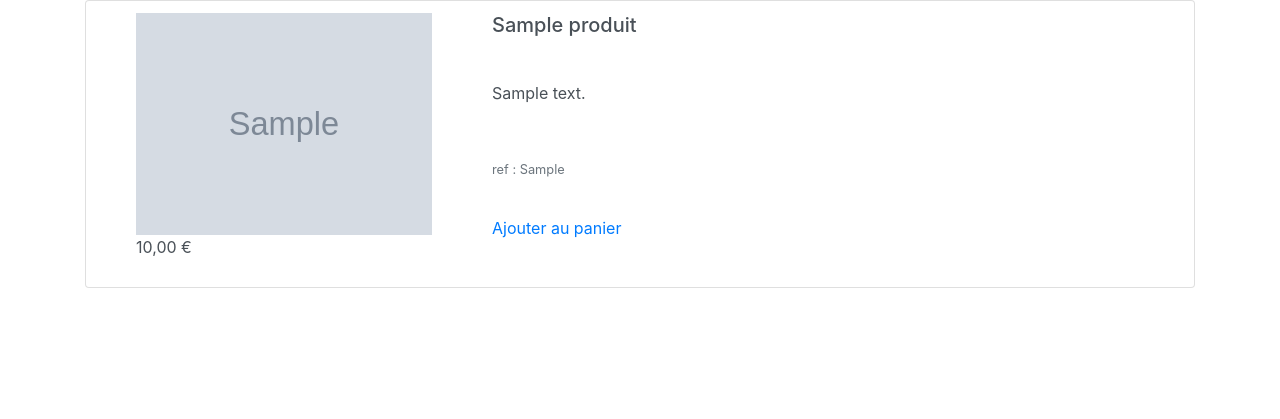
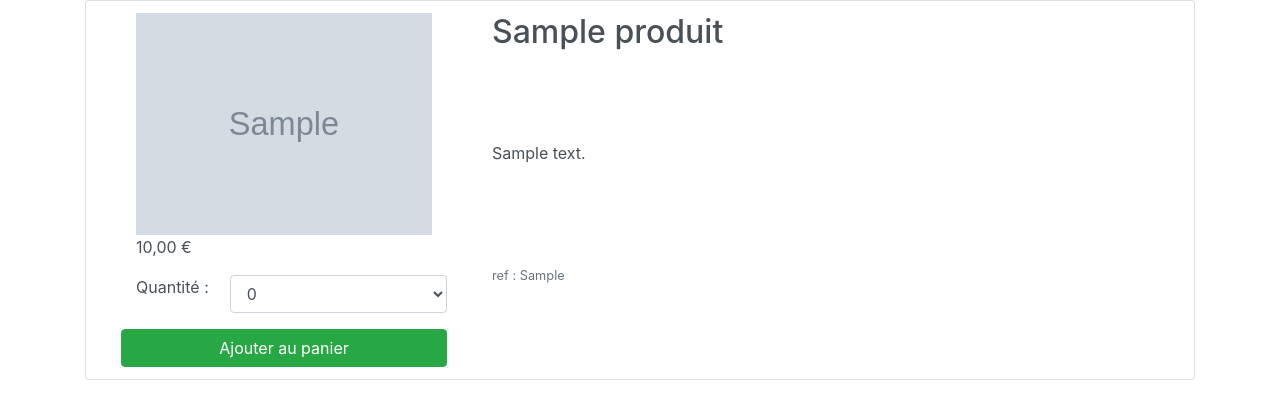
Before and after one commit to MatheoDev404/formation-back, a PHP site: page /boutique/produit.php?id=1 in a window 1280 px wide. Shown: the part 56-475 px from the top of the page. Run offline with PHP 8.4, Linux system fonts and the light colour scheme; tables that the repository leaves empty or names only in its code hold one stand-in row (values such as "Sample post"); grey boxes marked "Sample" are stand-in pictures.

Commit message:
fix bug update image produit 11-07-2018

```diff
--- a/PHP/boutique/admin/produit-edit.php
+++ b/PHP/boutique/admin/produit-edit.php
@@ -112,7 +112,7 @@ UPDATE produit SET
     reference = :reference,
     prix = :prix,
     categorie_id = :categorie_id,
-    photo = :photo,
+    photo = :photo
 WHERE id = :id
 SQL;
             $stmt = $pdo->prepare($query);
--- a/PHP/boutique/produit.php
+++ b/PHP/boutique/produit.php
@@ -22,21 +22,31 @@ $imgUrl = ($produit['photo'] != '')
                 ;
 ?>
 
-
-
-<div class="d-flex list-group-item list-group-item-action">
+<div class="d-flex list-group-item list-group-item-action flex-wrap">
     <div class="col-4 flex-wrap">
         <img class="col" src="<?= $imgUrl ?>" >
         <p class="col-12"><?= prixFr($produit['prix']); ?></p>
 
+        <form action="" method="post">
+            <div class="form-group d-flex">
+                <label class="col-4"for="quantite">Quantité :</label>
+                <select class="col form-control" name="quantite" id="quantite">
+                    <?php
+                    for ($i=0; $i <= 10; $i++) :
+                        ?>
+                    <option class="list-item" value="<?= $i ?>"><?= $i ?></option>
+                    <?php
+                    endfor;
+                    ?>
+                </select>
+            </div>
+            <button class="btn btn-success col-12" href="#">Ajouter au panier</button>
+        </form>
     </div>
     <div class="col-8 d-flex justify-content-between flex-wrap">
-        <h5 class="col-12 md-1"><?= $produit['nom']; ?></h5>
+        <h2 class="col-12 md-1"><?= $produit['nom']; ?></h2>
         <p class="col-12"><?= nl2br($produit['description']); ?></p>
         <span class="col-12 text-muted"><small>ref : <?= $produit['reference']; ?></small></span>
-
-        <a class="col-12" href="#">Ajouter au panier</a>
-
     </div>
 </div>
 
```
Also changed, not shown: PHP/boutique/photo/NI121A03N-Q11.jpg.
